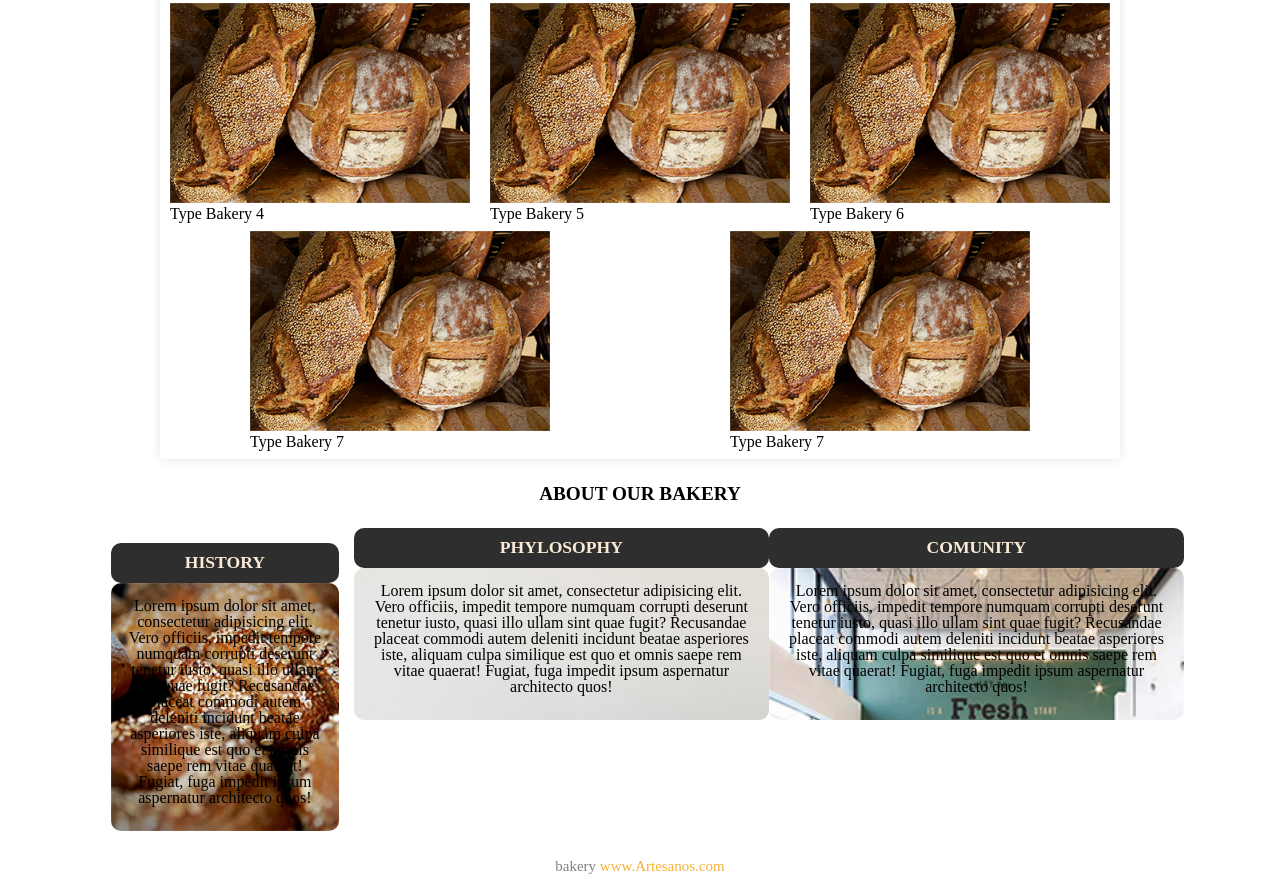
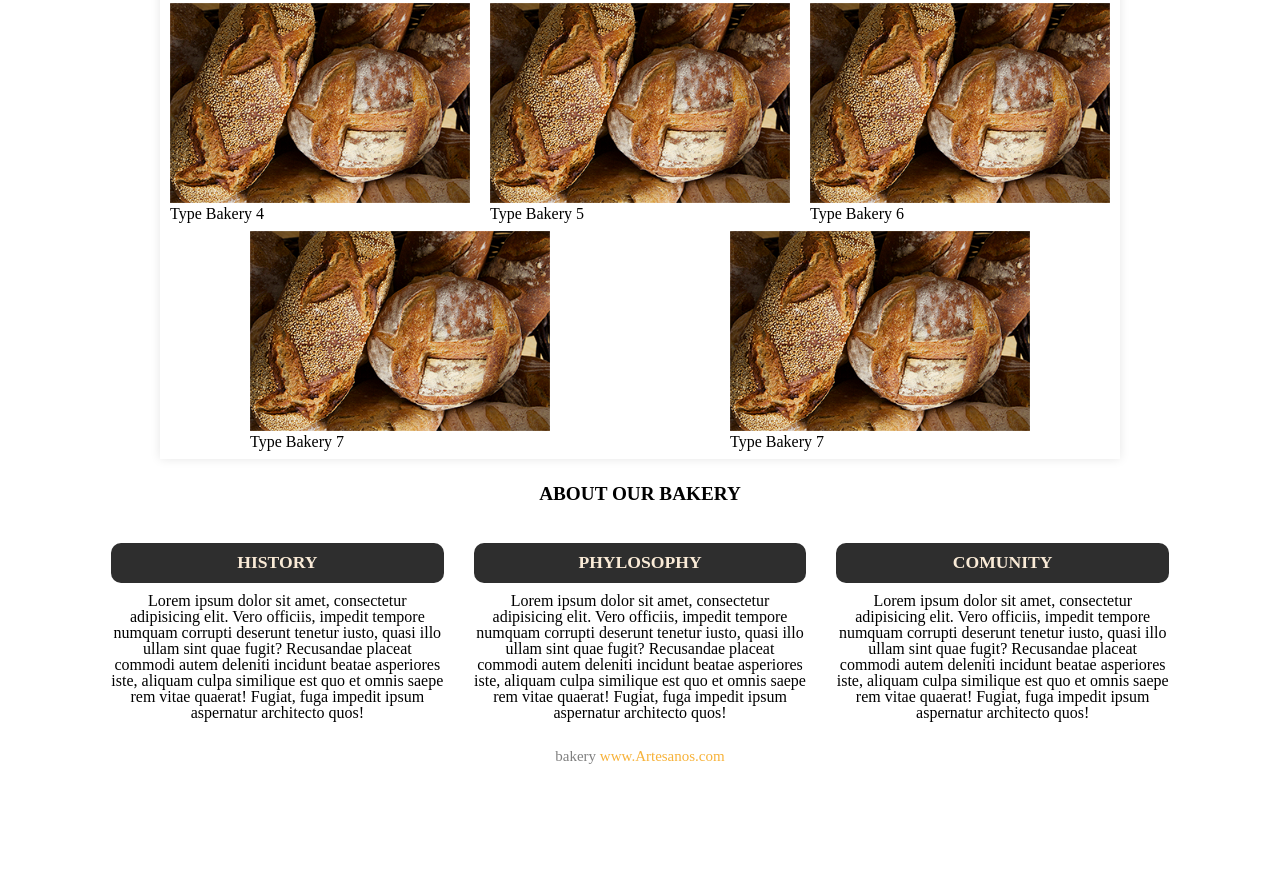
Before and after one commit to Denitmpgith/Artesanos, a plain HTML site: page index.html in a window 1280 px wide. Shown: the part 1117-2003 px from the top of the page. After the commit the page ends 1893 px from the top, so only its background shows below. Drawn offline with Linux system fonts and the light colour scheme.

Commit message:
201520112022

```diff
--- a/style.css
+++ b/style.css
@@ -150,14 +150,6 @@ img {
   width: 85vw;
 }
 
-.room1 {
-  display: flex;
-  justify-content: space-around;
-  flex-direction: column;
-  margin: 15px;
-  width: 100vw;
-}
-
 .room h2 {
   color: antiquewhite;
   height: 2.5rem;
@@ -169,33 +161,37 @@ img {
   font-weight: bold;
   background-color: rgb(46, 46, 46);
   border-radius: 10px;
+  margin-bottom: 10px;
 }
 
-.room1 p {
-  padding: 15px 15px 25px 15px;
+.room1 {
+  display: flex;
+  justify-content: center;
+  flex-direction: column;
+  padding: 15px;
   text-align: center;
   color: rgb(0, 0, 0);
-  background-image: url(img/small/image4.jpg);
+  /* background-image: url(img/small/image3.jpg); */
   background-repeat: no-repeat;
   background-size: cover;
   border-radius: 10px;
 }
 
-.room2 p {
-  padding: 15px 15px 25px 15px;
+.room2 {
+  padding: 15px;
   text-align: center;
   color: rgb(0, 0, 0);
-  background-image: url(img/small/image5.jpg);
+  /* background-image: url(img/small/image4.jpg); */
   background-repeat: no-repeat;
   background-size: cover;
   border-radius: 10px;
 }
 
-.room3 p {
-  padding: 15px 15px 25px 15px;
+.room3 {
+  padding: 15px;
   text-align: center;
   color: rgb(0, 0, 0);
-  background-image: url(img/small/image6.jpg);
+  /* background-image: url(img/small/image5.jpg); */
   background-repeat: no-repeat;
   background-size: cover;
   border-radius: 10px;
```
